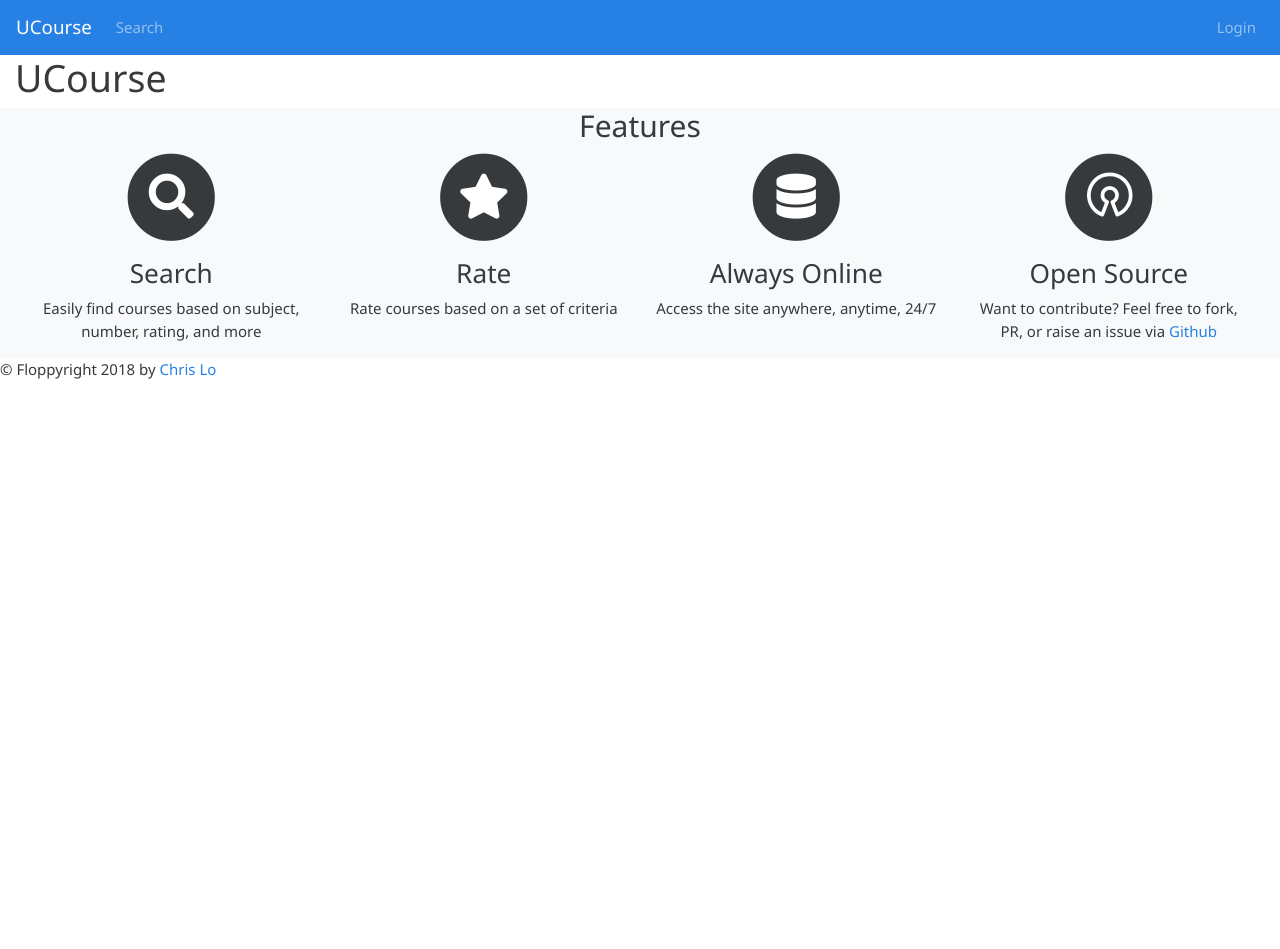
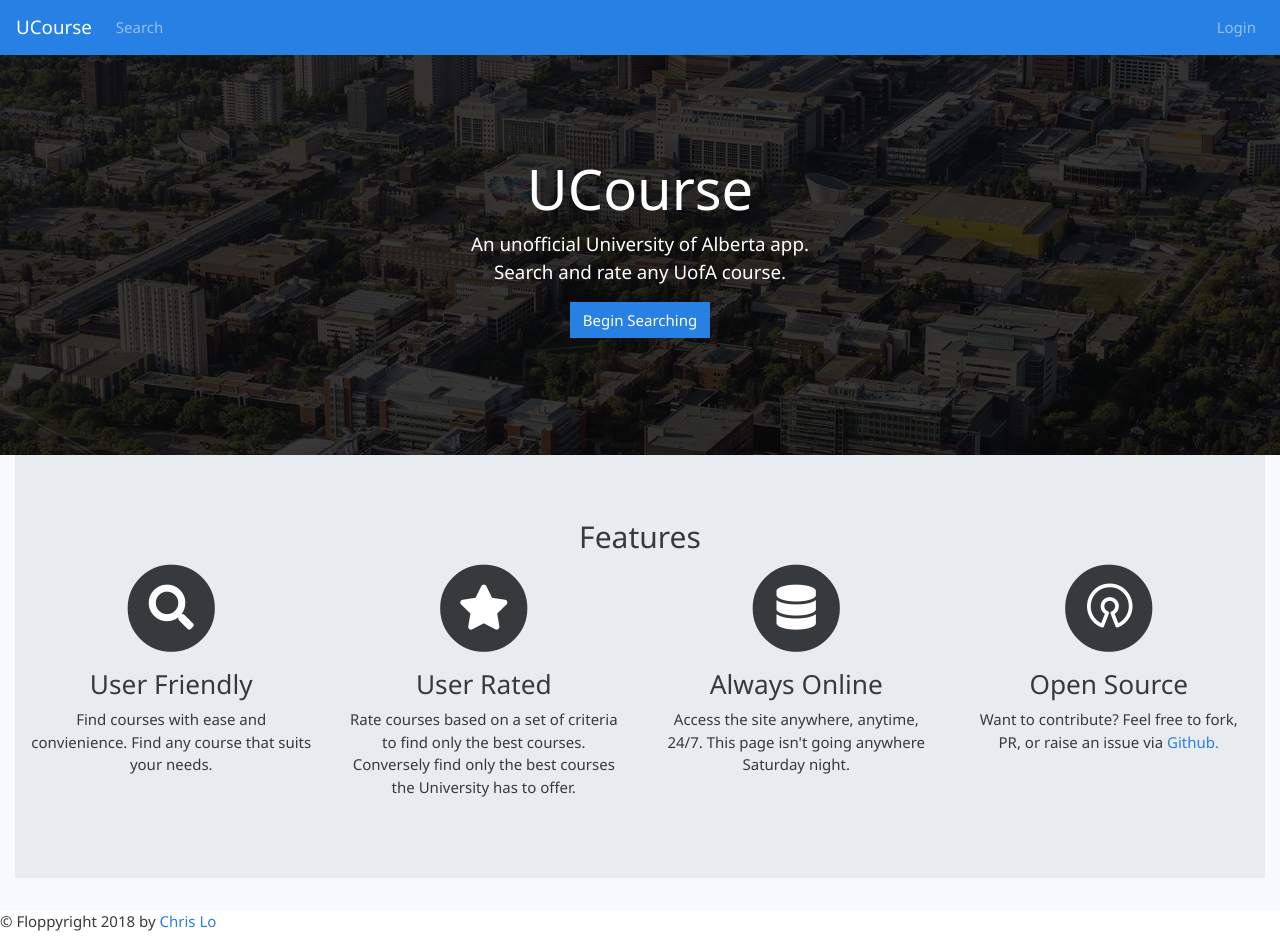
Before and after one commit to ChrisChrisLoLo/UCourse, a Django app: page / in a window 1280 px wide. Before the commit the page ends 379 px from the top, so only its background shows below. Run offline with Django 3.2, Linux system fonts and the light colour scheme; some libraries are stand-ins or nearby versions.

Commit message:
Fancy up the index page so it doesn't repulse everyone.

```diff
--- a/index/templates/index/index.html
+++ b/index/templates/index/index.html
@@ -4,18 +4,34 @@
 
 {% block head %}
 <link rel="stylesheet" href="https://use.fontawesome.com/releases/v5.3.1/css/all.css" integrity="sha384-mzrmE5qonljUremFsqc01SB46JvROS7bZs3IO2EmfFsd15uHvIt+Y8vEf7N7fWAU" crossorigin="anonymous">
+<link rel="stylesheet" href="{% static "css/heroimage.css"%}">
 {% endblock %}
 
 {% block content %}
+    <section class="bgimage">
         <div class="container-fluid">
             <div class="row">
                 <div class="col">
-                <h1>UCourse</h1>
+                </div>
+                <div class="col-lg-4 col-md-8 col-sm-10 col-xs-10 text-center text-white">
+                    <h1 class="display-4">UCourse</h1>
+
+                    <p class="lead">
+                        An unofficial University of Alberta app.<br/>
+                        Search and rate any UofA course.
+
+                    </p>
+                    <p><a href="/search" class="btn btn-primary btn-large">Begin Searching</a></p>
+                </div>
+                <div class="col">
                 </div>
             </div>
-
+        </div>
+    </section>
+    <div class="container-fluid">
         <div class="row bg-light">
             <div class="col">
+                <div class="jumbotron jumbotron-fluid">
                     <div class="container-fluid">
                         <div class="row text-center">
                             <div class="col">
@@ -28,16 +44,22 @@
                                     <i class="fas fa-circle fa-stack-2x"></i>
                                     <i class="fas fa-search fa-stack-1x fa-inverse"></i>
                                 </span>
-                            <h3>Search</h3>
-                            <p>Easily find courses based on subject, number, rating, and more</p>
+                                <h3>User Friendly</h3>
+                                <p>
+                                    Find courses with ease and convienience.
+                                    Find any course that suits your needs.
+                                </p>
                             </div>
                             <div class="col-lg-3 col-md-6 mb-5 mb-lg-0 text-center">
                                 <span class="fas fa-stack fa-3x mx-auto mb-3">
                                     <i class="fas fa-circle fa-stack-2x"></i>
                                     <i class="fas fa-star fa-stack-1x fa-inverse"></i>
                                 </span>
-                            <h3>Rate</h3>
-                            <p>Rate courses based on a set of criteria</p>
+                                <h3>User Rated</h3>
+                                <p>
+                                    Rate courses based on a set of criteria to find only the best courses.
+                                    Conversely find only the best courses the University has to offer.
+                                </p>
                             </div>
                             <div class="col-lg-3 col-md-6 mb-5 mb-lg-0 text-center">
                                 <span class="fas fa-stack fa-3x mx-auto mb-3">
@@ -45,7 +67,10 @@
                                     <i class="fas fa-database fa-stack-1x fa-inverse"></i>
                                 </span>
                                 <h3>Always Online</h3>
-                            <p>Access the site anywhere, anytime, 24/7</p>
+                                <p>
+                                    Access the site anywhere, anytime, 24/7.
+                                    This page isn't going anywhere Saturday night.
+                                </p>
                             </div>
                             <div class="col-lg-3 col-md-6 mb-5 mb-lg-0 text-center">
                                 <span class="fas fa-stack fa-3x mx-auto mb-3">
@@ -53,7 +78,8 @@
                                     <i class="fab fa-osi fa-stack-1x fa-inverse"></i>
                                 </span>
                                 <h3>Open Source</h3>
-                            <p>Want to contribute? Feel free to fork, PR, or raise an issue via <a href="http://www.github.com/ChrisChrisLoLo/UCourse">Github</a></p>
+                                <p>Want to contribute? Feel free to fork, PR, or raise an issue via <a href="http://www.github.com/ChrisChrisLoLo/UCourse">Github.</a></p>
+                            </div>
                         </div>
                     </div>
                 </div>
--- /dev/null
+++ b/static/css/heroimage.css
@@ -0,0 +1,10 @@
+.bgimage {
+    width:100%;
+    height:400px;
+    background: url('../images/campusDark.jpg');
+    background-repeat: no-repeat;
+    background-position: center;
+    background-size:cover;
+    background-attachment: fixed;
+    padding-top:100px;
+}
```
Also changed, not shown: static/images/campusDark.jpg (added). Lines whose indentation alone changed are shown as unchanged.
